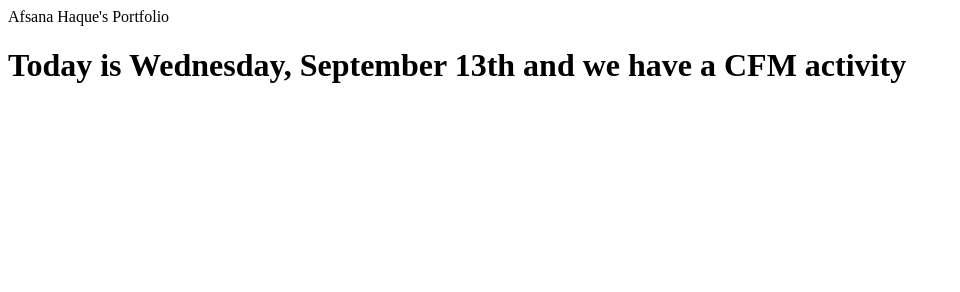
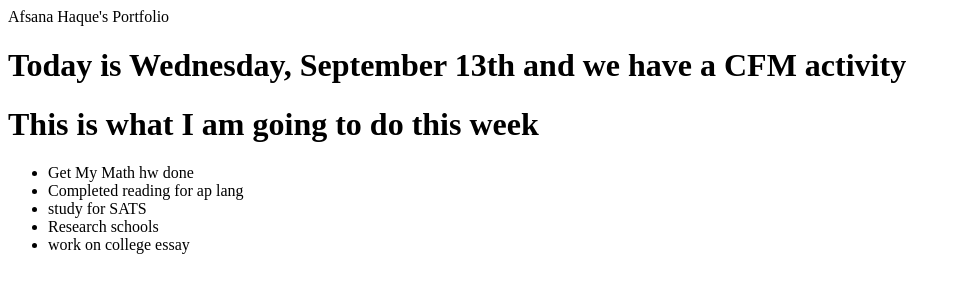
Before and after one commit to haqueafsana/afsanahaqueportfolio.github.io, a plain HTML site: page index.html in a window 1280 px wide. Shown: the whole page, without its empty margins (0-960 px from the left). Drawn offline with Linux system fonts and the light colour scheme.

Commit message:
Update index.html added list

```diff
--- a/index.html
+++ b/index.html
@@ -10,6 +10,13 @@
 <body>
     <h1>
     Today is Wednesday, September 13th and we have a CFM activity</h1>
+    <h1> This is what I am going to do this week</h1>
+    <ul> <li>Get My Math hw done</li>
+    <li>Completed reading for ap lang</li>
+    <li>study for SATS</li>
+    <li>Research schools</li>
+    <li> work on college essay</li>
+    </ul>
     </body>
 
 </html>
```
